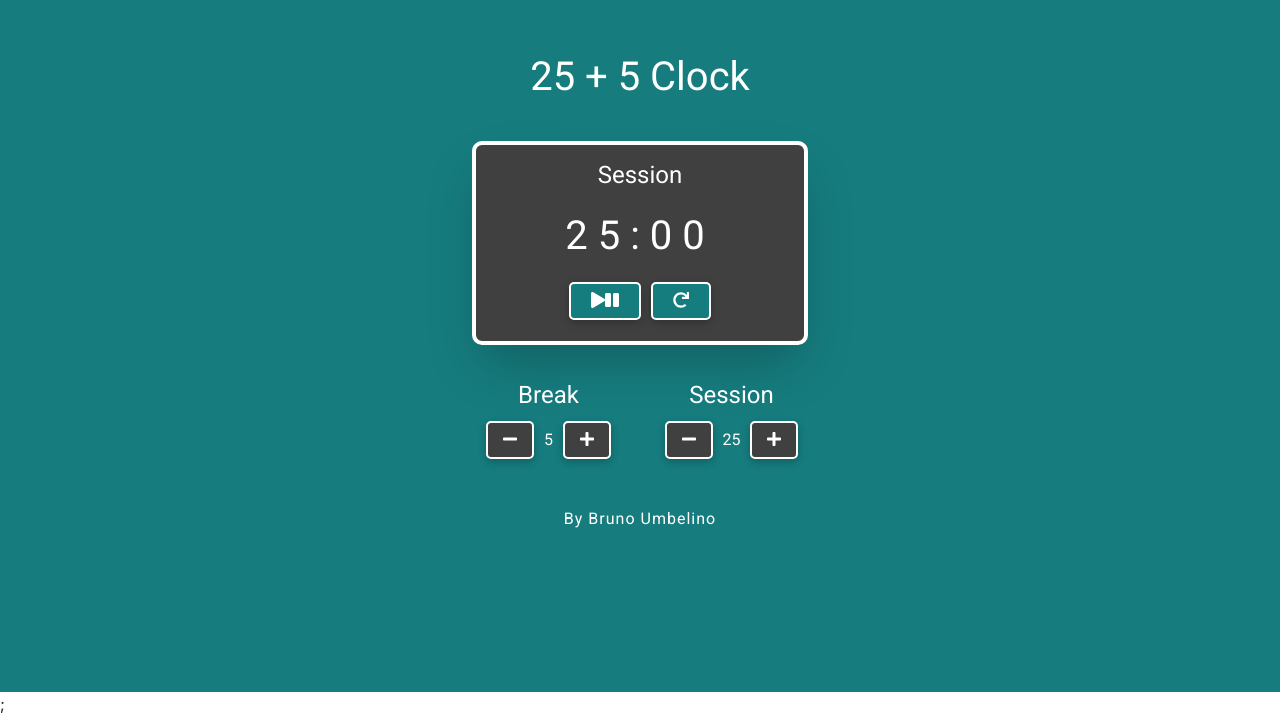
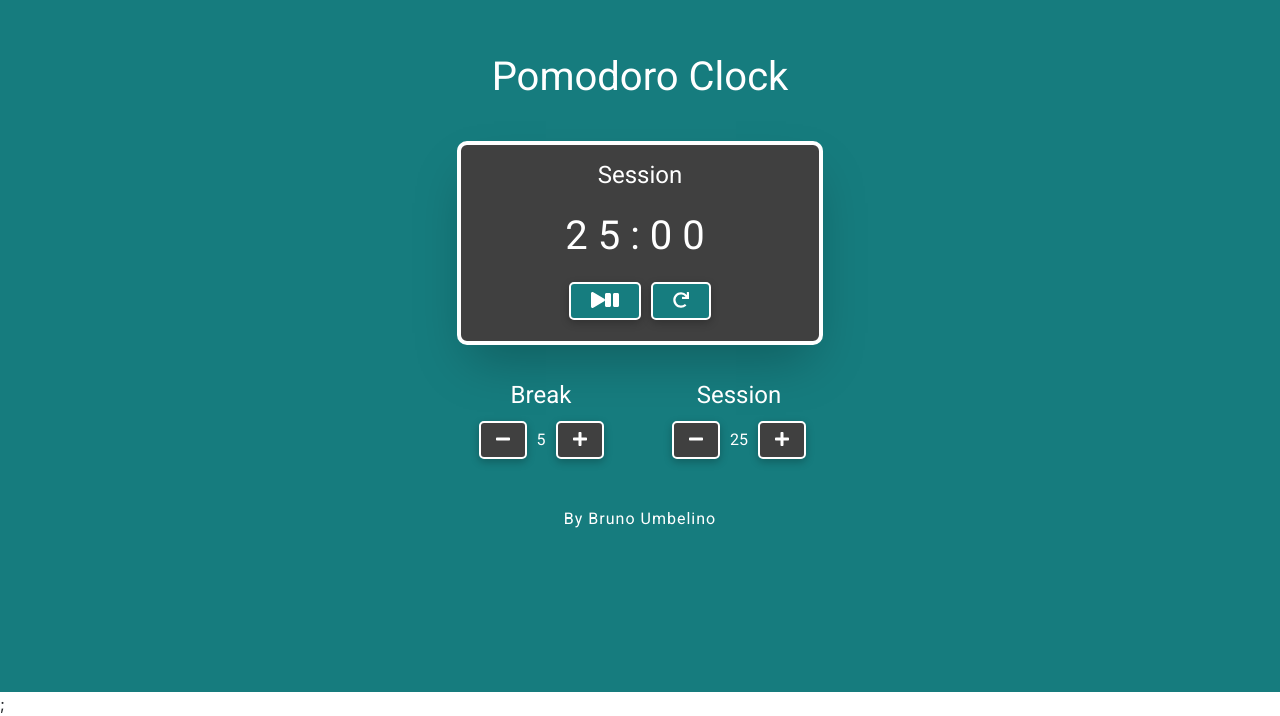
Before and after one commit to BrunoUmbelino/25-Plus-5-Clock_with-hooks, a React (Create React App) app: page / in a window 1280 px wide. Shown: the part 108-824 px from the top of the page. Built offline with nearby package versions, Linux system fonts and the light colour scheme.

Commit message:
changing project name

```diff
--- a/package.json
+++ b/package.json
@@ -1,6 +1,6 @@
 {
-  "homepage": "https://brunoumbelino.github.io/25-Plus-5-Clock/",
-  "name": "25-5-clock",
+  "homepage": "https://brunoumbelino.github.io/Pomodoro-Clock/",
+  "name": "pomodoro-clock",
   "version": "0.1.0",
   "private": true,
   "dependencies": {
@@ -12,6 +12,7 @@
     "@testing-library/react": "^11.2.3",
     "@testing-library/user-event": "^12.6.2",
     "bootstrap": "^4.6.0",
+    "gh-pages": "^3.1.0",
     "react": "^17.0.1",
     "react-dom": "^17.0.1",
     "react-redux": "^7.2.2",
--- a/public/index.html
+++ b/public/index.html
@@ -24,7 +24,7 @@
       work correctly both with client-side routing and a non-root public URL.
       Learn how to configure a non-root public URL by running `npm run build`.
     -->
-    <title>25 + 5 Clock</title>
+    <title>Pomodoro Clock</title>
   </head>
   <body>
     <noscript>You need to enable JavaScript to run this app.</noscript>
--- a/src/App.css
+++ b/src/App.css
@@ -19,6 +19,12 @@
   padding: 1rem;
 }
 
+@media(min-width: 600px) {
+  .timer {
+    max-width: 430px;
+  }
+}
+
 .display-and-control-timer {
   border-radius: 10px;
   padding: 1rem 0rem 1.3rem 0rem;
@@ -26,12 +32,6 @@
   border: 4px solid white;
   background-color: hsl(0, 0%, 25%);
   box-shadow: rgba(0, 0, 0, 0.25) 0px 25px 50px -12px;
-}
-
-@media(min-width: 600px) {
-  .timer {
-    max-width: 400px;
-  }
 }
 
 .title {
--- a/src/components/MainComponent.js
+++ b/src/components/MainComponent.js
@@ -63,7 +63,7 @@ export const Main = () => {
     <div className="main">
       <Container className="timer">
         <Row className="justify-content-center">
-          <h1 className="title">25 + 5 Clock</h1>
+          <h1 className="title">Pomodoro Clock</h1>
         </Row>
         <div className="display-and-control-timer">
           <DisplayTimer />
```
Also changed, not shown: 2 other files (tests, documents, lock files or other folders).
